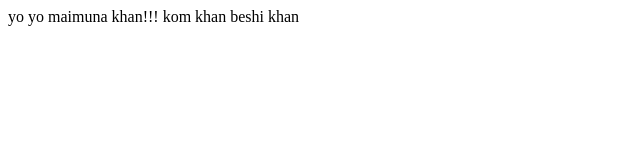
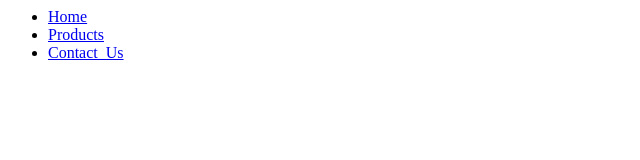
Before and after one commit to maimunatripty/midterm_maimuna_tripty_2221582_practical_exam, a plain HTML site: page contact.html in a window 1280 px wide. Shown: the whole page, without its empty margins (0-640 px from the left). Drawn offline with Linux system fonts and the light colour scheme.

Commit message:
1st change

```diff
--- a/index.html
+++ b/contact.html
@@ -5,6 +5,11 @@
     <title>Document</title>
 </head>
 <body>
-    <p>yo yo maimuna khan!!! kom khan beshi khan  </p>
+    <ul>
+        <li><a href="/home.html">Home</a></li>
+        <li><a href="/product.html">Products</a></li>
+        <li><a href="/contact.html">Contact_Us</a></li>
+
+      </ul>
 </body>
 </html>
--- /dev/null
+++ b/home.css
@@ -0,0 +1,74 @@
+body {
+  background-color: rgb(208, 232, 204);
+}
+
+ul {
+    list-style-type: none;
+    margin: 0;
+    padding: 0;
+    overflow: hidden;
+    background-color: #333333;
+  }
+
+  li {
+    float: left;
+  }
+
+  li a {
+    display: block;
+    color: white;
+    text-align: center;
+    padding: 14px 16px;
+    text-decoration: none;
+  }
+
+  li a:hover {
+    background-color: #696262;
+  }
+
+  img {
+    width: 30%;
+    padding-left: 30%;
+    padding-top: 5%;
+  }
+
+  .image-2 {
+    padding-top: 2%;
+  }
+
+  /* 1st-google font */
+  p {
+    background-color: #333;
+
+    margin: 5%;
+    font-family: Roboto, sans-serif;
+    font-style: bold;
+    color: white;
+    font-size: x-large;
+    padding: 20px;
+    display: flex;
+    justify-content: space-around;
+  }
+
+  /* 2nd-google font */
+  #para {
+    background-color: #333;
+    margin: 5%;
+    font-family: 'Open Sans', sans-serif;
+    font-style: bold;
+    color: white;
+    font-size: x-large;
+    /* display:flex */
+    padding: 20px;
+    display: flex;
+    justify-content: space-around;
+    }
+
+  a {
+    background-color: #333;
+    display: grid;
+    text-decoration: none;
+    text-align: center;
+    color: white;
+    padding: 10px;
+  }
```
Also changed, not shown: home.html (added, +17 -0 lines), email.html (added), phone.html (added), product.html (added).
